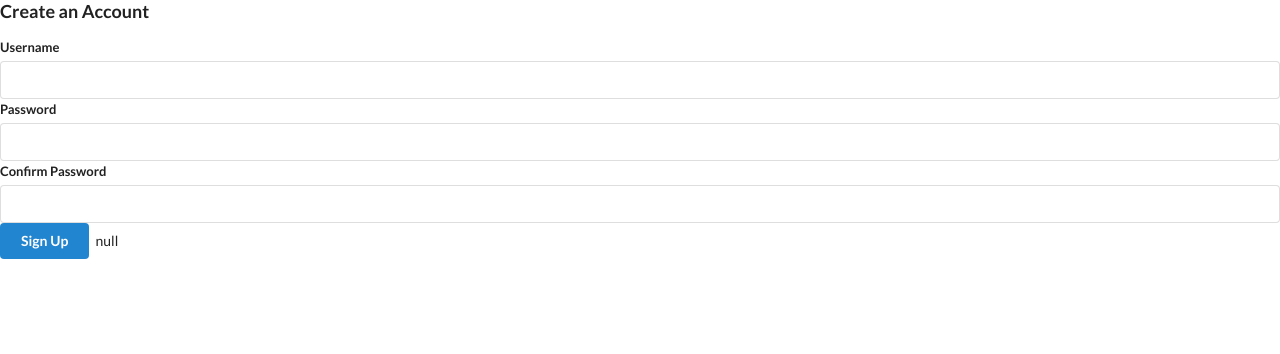
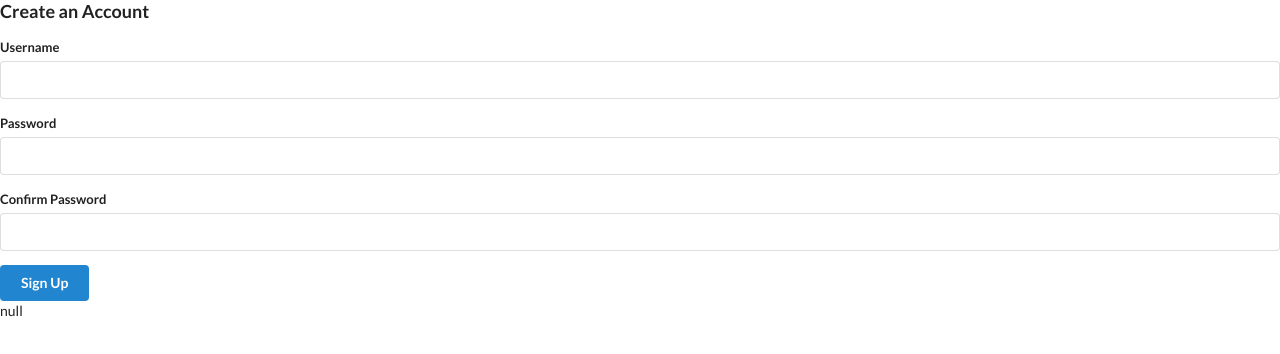
Before and after one commit to fundayluck/emailclient, an Angular app: page /signup in a window 1280 px wide. Shown: the top 354 px of the page. Built offline with nearby package versions, Linux system fonts and the light colour scheme.

Commit message:
fixing a few odds and ends

```diff
--- a/src/app/auth/signup/signup.component.css
+++ b/src/app/auth/signup/signup.component.css
@@ -0,0 +1,7 @@
+.basic.label {
+  margin-bottom: 0.5em;
+}
+
+button {
+  margin-bottom: 0.5em;
+}
--- a/src/app/auth/signup/signup.component.html
+++ b/src/app/auth/signup/signup.component.html
@@ -17,6 +17,21 @@
     [control]="authForm.controls.confirmPassword"
   />
 
-  <button class="ui submit button primary">Sign Up</button>
+  <div
+    *ngIf="
+      authForm.controls.password.touched &&
+      authForm.controls.confirmPassword.touched &&
+      authForm.errors
+    "
+    class="ui red basic label"
+  >
+    <p *ngIf="authForm.errors?.['passwordsDontMatch']">
+      Password and Password Confirmation must match!
+    </p>
+  </div>
+
+  <div>
+    <button class="ui submit button primary">Sign Up</button>
+  </div>
   {{ authForm.errors | json }}
 </form>
--- a/src/app/auth/signup/signup.component.ts
+++ b/src/app/auth/signup/signup.component.ts
@@ -1,4 +1,4 @@
-import { JsonPipe } from '@angular/common';
+import { CommonModule, JsonPipe } from '@angular/common';
 import { Component, Pipe } from '@angular/core';
 import { ReactiveFormsModule, Validators } from '@angular/forms';
 import { FormGroup, FormControl } from '@angular/forms';
@@ -9,7 +9,7 @@ import { InputComponent } from '../../shared/input/input.component';
 @Component({
   selector: 'app-signup',
   standalone: true,
-  imports: [InputComponent, ReactiveFormsModule, JsonPipe],
+  imports: [InputComponent, ReactiveFormsModule, CommonModule, JsonPipe],
   templateUrl: './signup.component.html',
   styleUrl: './signup.component.css',
 })
--- a/src/app/shared/input/input.component.css
+++ b/src/app/shared/input/input.component.css
@@ -0,0 +1,4 @@
+:host {
+  display: block;
+  margin-bottom: 1em;
+}
```
